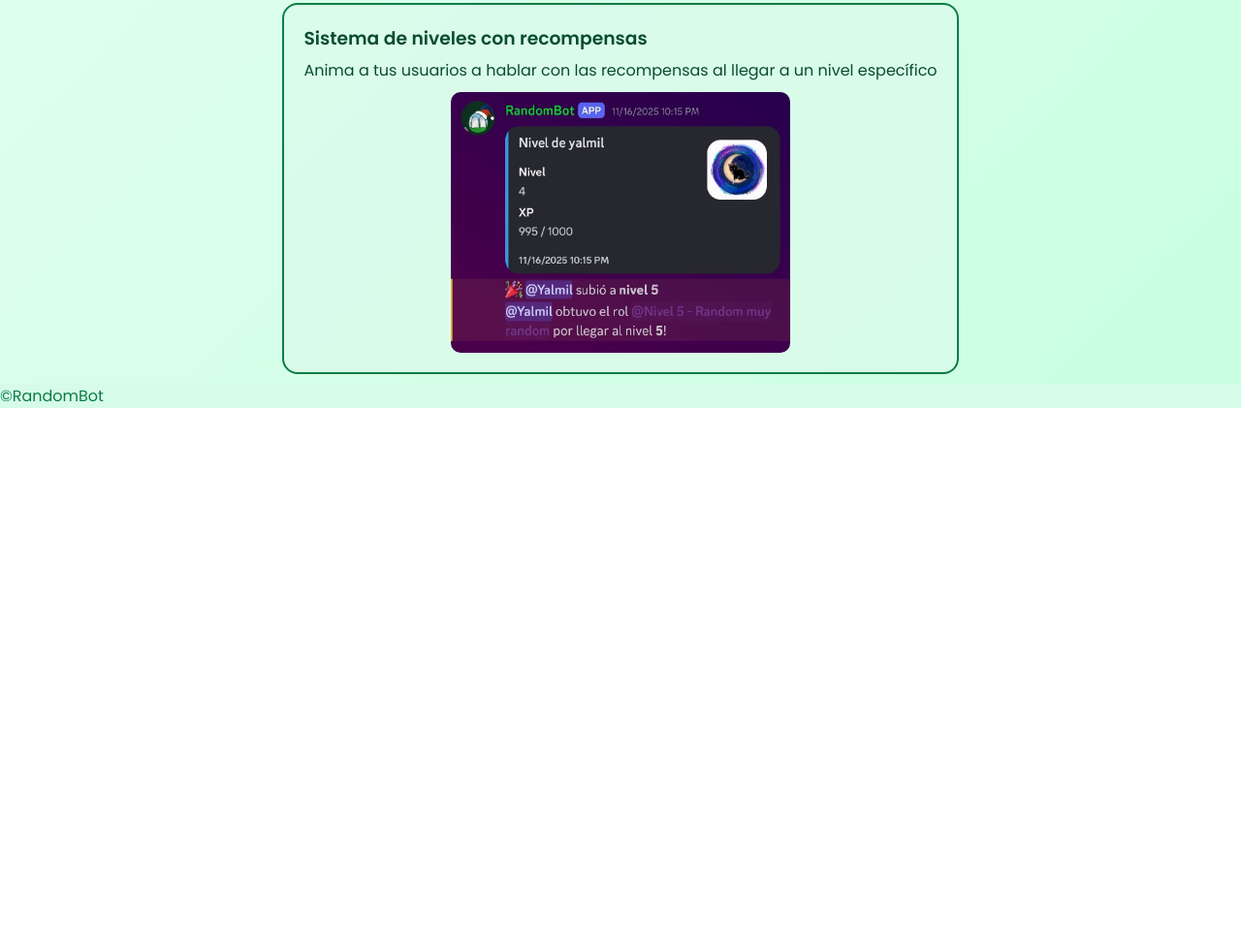
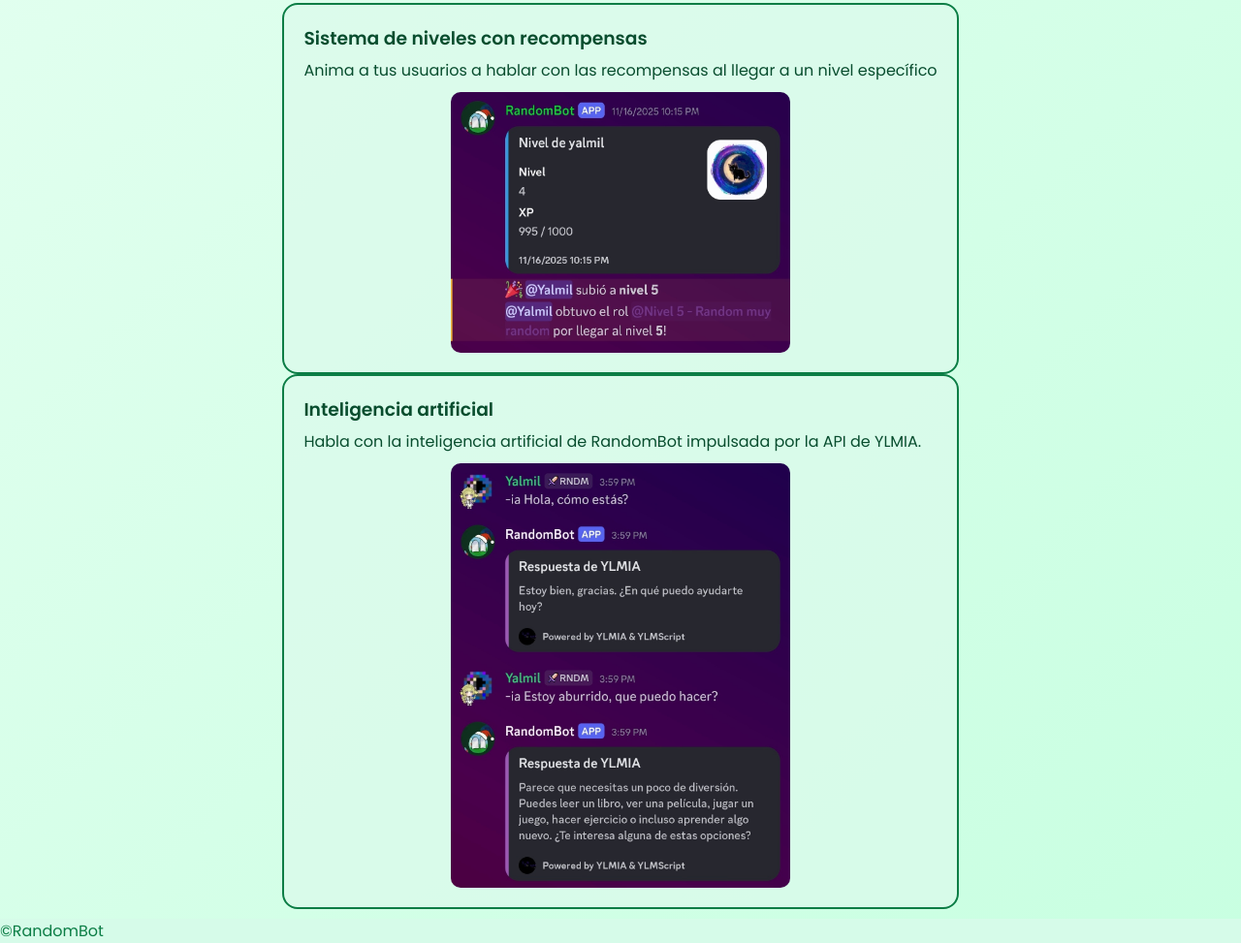
Before and after one commit to Yalmil/RandomBot, a plain HTML site: page index.html in a window 1280 px wide. Shown: the part 917-1890 px from the top of the page at 97% size. Before the commit the page ends 1338 px from the top, so only its background shows below. Drawn offline with Linux system fonts and the light colour scheme.

Commit message:
Update index.html

```diff
--- a/index.html
+++ b/index.html
@@ -143,6 +143,14 @@ section{text-align:center;max-width:900px;margin:auto}
         <img src="https://yalmil.github.io/RandomBot/recursos/niveles.png" alt="niveles-imagen">
       </div>
     </div>
+
+
+      <div class="box">
+        <h3>Inteligencia artificial</h3>
+        <p>Habla con la inteligencia artificial de RandomBot impulsada por la API de YLMIA.</p>
+        <img src="https://yalmil.github.io/RandomBot/recursos/ia.png" alt="logs-imagen">
+      </div>
+
   </section>
 
 </main>
```
